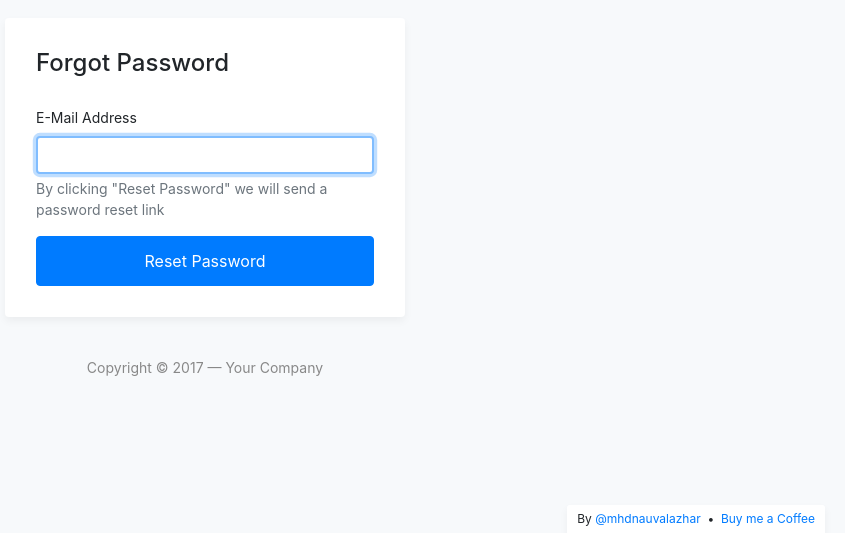
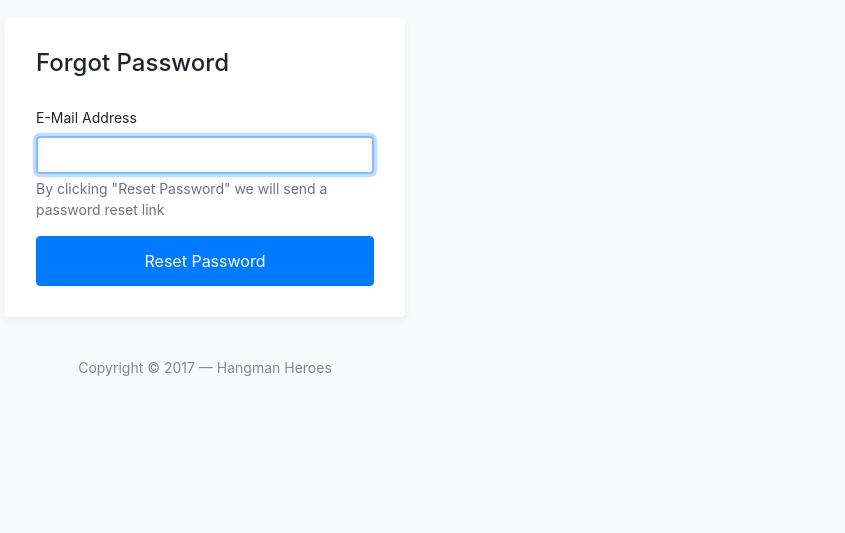
Before and after one commit to ketan270/HANGMAN-GAME, a plain HTML site: page forgot.html in a window 1280 px wide. Shown: the part 267-800 px from the top of the page, without its empty margins (435-1280 px from the left). Drawn offline with nearby package versions, Linux system fonts and the light colour scheme.

Commit message:
Hangman Game with Backend

```diff
--- a/forgot.html
+++ b/forgot.html
@@ -40,14 +40,14 @@
 						</div>
 					</div>
 					<div class="footer">
-						Copyright &copy; 2017 &mdash; Your Company
+						Copyright &copy; 2017 &mdash; Hangman Heroes
 					</div>
 				</div>
 			</div>
 		</div>
 	</section>
 
-	<script src="https://code.jquery.com/jquery-3.3.1.slim.min.js" integrity="sha384-q8i/X+965DzO0rT7abK41JStQIAqVgRVzpbzo5smXKp4YfRvH+8abtTE1Pi6jizo" crossorigin="anonymous"></script>
+	<!-- <script src="https://code.jquery.com/jquery-3.3.1.slim.min.js" integrity="sha384-q8i/X+965DzO0rT7abK41JStQIAqVgRVzpbzo5smXKp4YfRvH+8abtTE1Pi6jizo" crossorigin="anonymous"></script> -->
 	<script src="js/my-login.js"></script>
 </body>
 </html>
```
Also changed, not shown: index.html (+1 -1 lines), register.html (+3 -3 lines), reset.html (+2 -2 lines).
